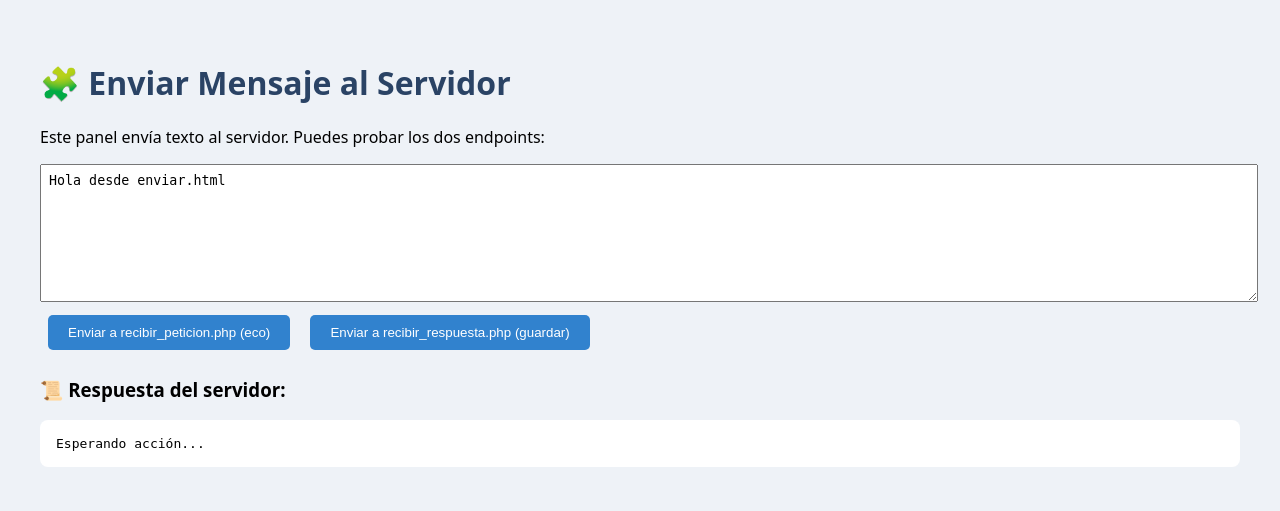
After one commit to dw-001/php1, a PHP site: page /enviar.html in a window 1280 px wide. The commit adds this page. Shown: the top 511 px of the page. Run offline with PHP 8.4, Linux system fonts and the light colour scheme.

Commit message:
Add nuevos

```diff
--- /dev/null
+++ b/web/enviar.html
@@ -0,0 +1,60 @@
+<!DOCTYPE html>
+<html lang="es">
+<head>
+  <meta charset="UTF-8">
+  <title>Enviar Mensaje</title>
+  <style>
+    body { font-family: system-ui; background: #eef2f7; padding: 2rem; }
+    h1 { color: #2a4365; }
+    button {
+      margin: .5rem; padding: 10px 20px;
+      background: #3182ce; color: #fff;
+      border: none; border-radius: 5px;
+      cursor: pointer;
+    }
+    button:hover { background: #2b6cb0; }
+    textarea {
+      width: 100%; height: 120px; padding: .5rem;
+      font-family: monospace;
+    }
+    pre { background: #fff; padding: 1rem; border-radius: 8px; }
+  </style>
+</head>
+<body>
+  <h1>🧩 Enviar Mensaje al Servidor</h1>
+  <p>Este panel envía texto al servidor. Puedes probar los dos endpoints:</p>
+
+  <textarea id="mensaje">Hola desde enviar.html</textarea><br>
+  <button id="btnEco">Enviar a recibir_peticion.php (eco)</button>
+  <button id="btnGuardar">Enviar a recibir_respuesta.php (guardar)</button>
+
+  <h3>📜 Respuesta del servidor:</h3>
+  <pre id="resultado">Esperando acción...</pre>
+
+  <script>
+    const servidor = "https://obliged-sole-practice1-0909c43c.koyeb.app"; // Cambia a localhost si pruebas local
+    const resultado = document.getElementById("resultado");
+
+    async function post(url, data) {
+      const res = await fetch(url, {
+        method: "POST",
+        headers: { "Content-Type": "text/plain" },
+        body: data
+      });
+      return await res.text();
+    }
+
+    document.getElementById("btnEco").addEventListener("click", async () => {
+      const msg = document.getElementById("mensaje").value;
+      const respuesta = await post(`${servidor}/recibir_peticion.php`, msg);
+      resultado.textContent = `📨 Respuesta:\n\n${respuesta}`;
+    });
+
+    document.getElementById("btnGuardar").addEventListener("click", async () => {
+      const msg = document.getElementById("mensaje").value;
+      const respuesta = await post(`${servidor}/recibir_respuesta.php`, msg);
+      resultado.textContent = `💾 Guardado:\n\n${respuesta}`;
+    });
+  </script>
+</body>
+</html>
--- /dev/null
+++ b/web/recibir_respuesta.php
@@ -0,0 +1,5 @@
+<?php
+header('Content-Type: text/plain');
+file_put_contents('storage.txt', file_get_contents('php://input') . PHP_EOL, FILE_APPEND | LOCK_EX);
+echo "ok";
+?>
```
Also changed, not shown: web/consultar_respuesta.php (added, +8 -0 lines), web/recibi_respuesta.php (deleted, +0 -26 lines), web/recibir.html (added, +51 -0 lines), web/recibir_peticion.php (+2 -14 lines).
